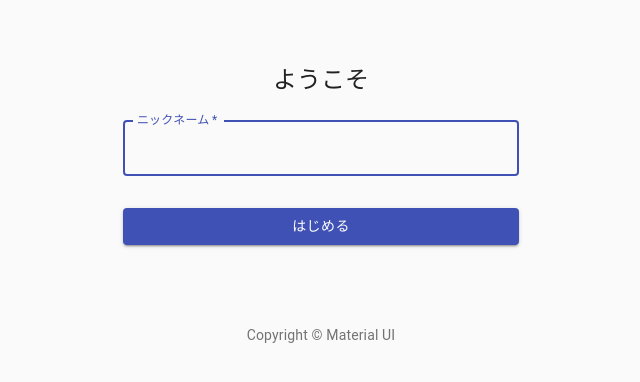
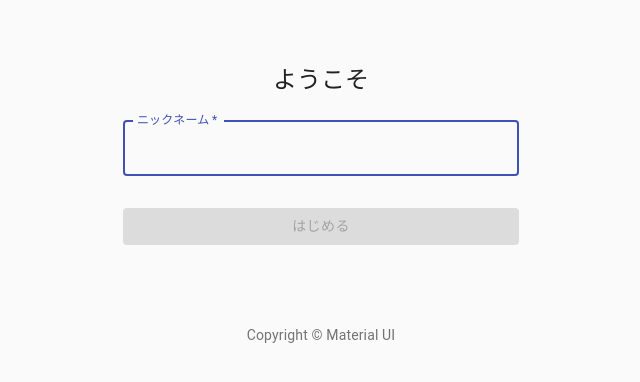
Before and after one commit to michi1129/react-firebase-sample, a React (Create React App) app: page / in a window 1280 px wide. Shown: the top 382 px of the page, without its empty margins (319-959 px from the left). Built offline with nearby package versions, Linux system fonts and the light colour scheme.

Commit message:
fix button status

```diff
--- a/src/components/SignIn.js
+++ b/src/components/SignIn.js
@@ -1,4 +1,4 @@
-import React from 'react';
+import React, { useEffect, useState } from 'react';
 import Button from '@material-ui/core/Button';
 import CssBaseline from '@material-ui/core/CssBaseline';
 import TextField from '@material-ui/core/TextField';
@@ -42,6 +42,14 @@ const useStyles = makeStyles((theme) => ({
 export default function SignIn({ setName }) {
   const classes = useStyles();
 
+  const [disabled, setDisabled] = useState(true);
+  const [str, setStr] = useState('');
+  console.log({ str, disabled })
+
+  useEffect(() => {
+    setDisabled(str === '');
+  }, [str]);
+
   return (
     <Container component="main" maxWidth="xs">
       <CssBaseline />
@@ -59,6 +67,7 @@ export default function SignIn({ setName }) {
             label="ニックネーム"
             name="name"
             autoFocus
+            onChange={(e) => setStr(e.target.value)}
           />
           <Button
             type="submit"
@@ -66,6 +75,7 @@ export default function SignIn({ setName }) {
             variant="contained"
             color="primary"
             className={classes.submit}
+            disabled={disabled}
           >
             はじめる
           </Button>
```
